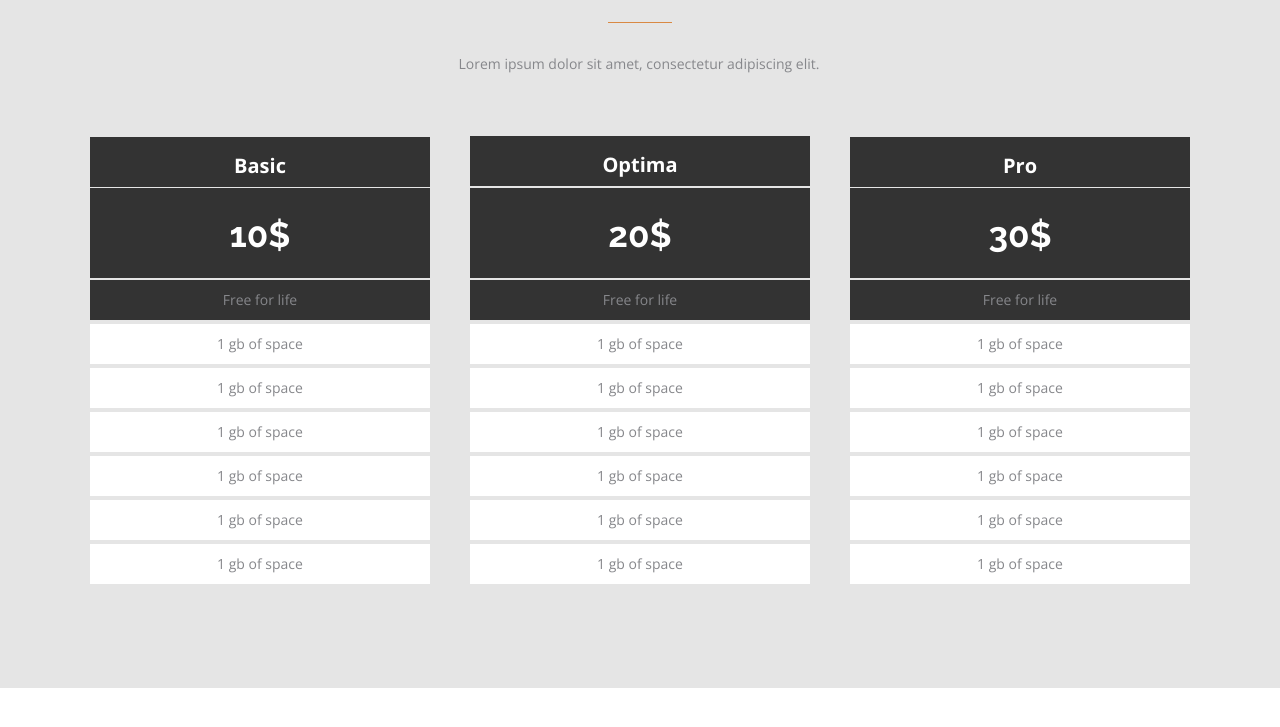
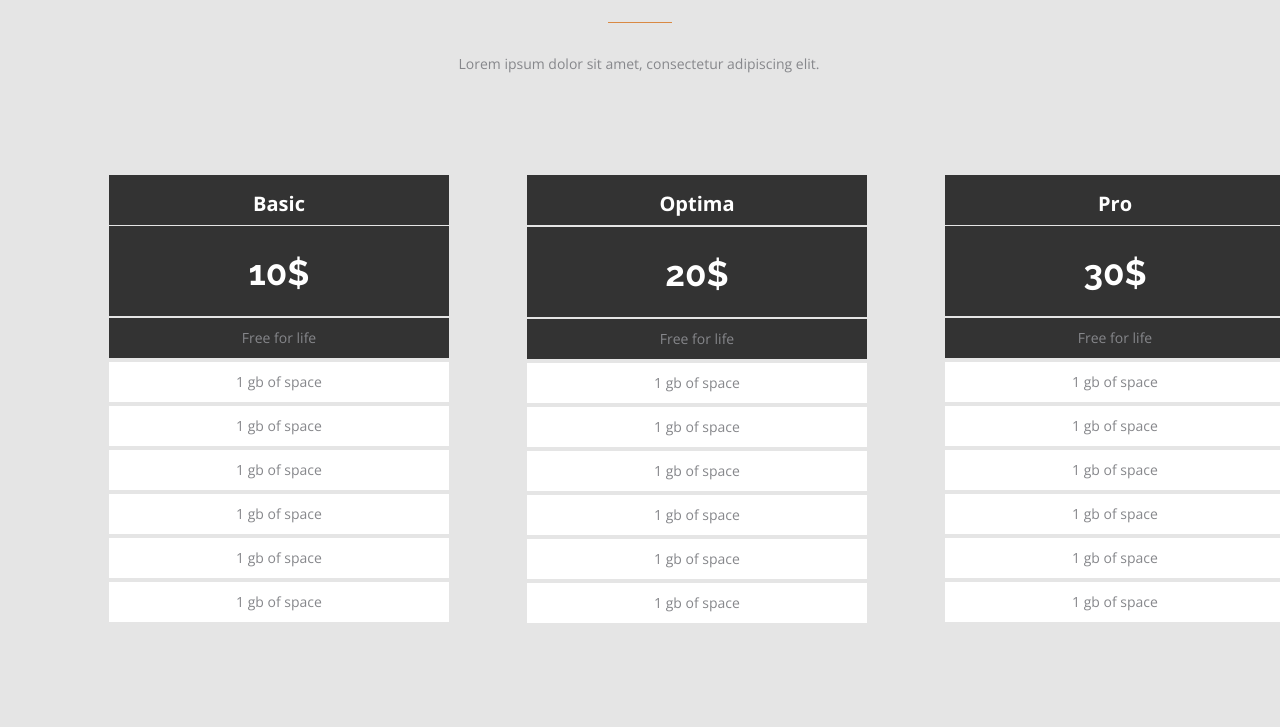
Before and after one commit to natavenda/FE09-wk-2-1-Natalia-Vedernikova, a plain HTML site: page index.html in a window 1280 px wide. Shown: the part 733-1460 px from the top of the page. Before the commit the page ends 1421 px from the top, so only its background shows below. Drawn offline with nearby package versions, Linux system fonts and the light colour scheme.

Commit message:
Update pricing.css

```diff
--- a/css/pricing.css
+++ b/css/pricing.css
@@ -14,7 +14,7 @@
 }
 .pricing-card__item{
     display: inline-block;
-    margin: auto;
+    margin: 39px;
     width: 340px;
 
 
```
